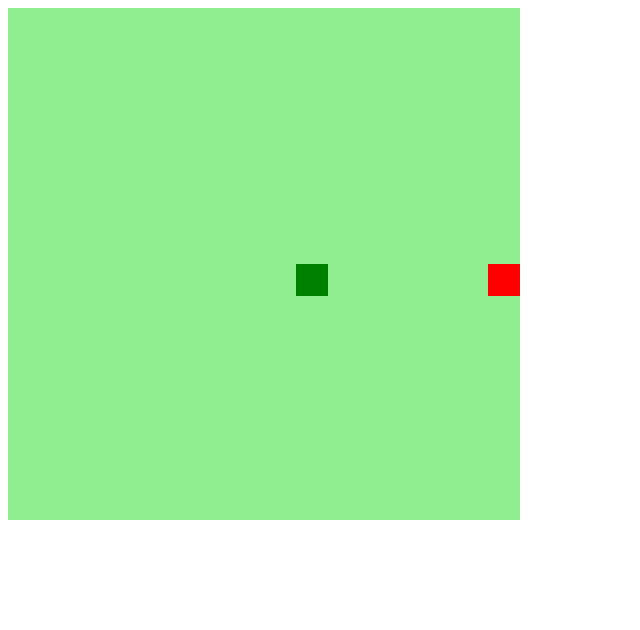
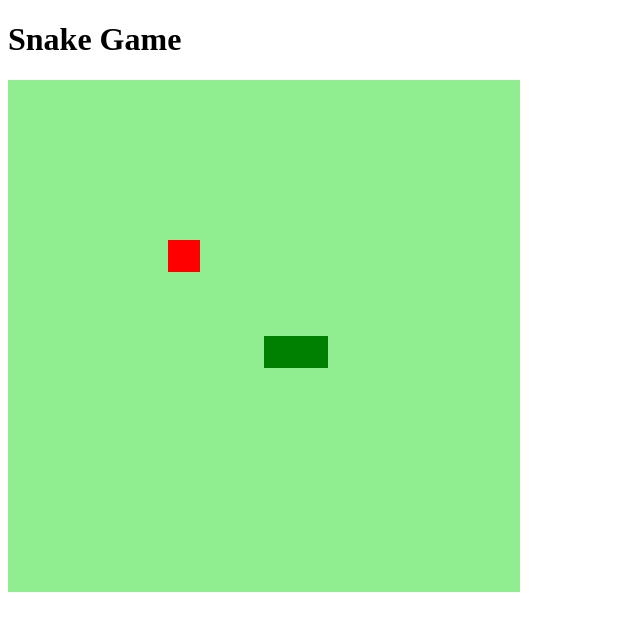
Before and after one commit to davimbastos/snakegame, a plain HTML site: page index.html in a window 1280 px wide. Shown: the whole page, without its empty margins (0-640 px from the left). Drawn offline with Linux system fonts and the light colour scheme.

Commit message:
Adição do game over

```diff
--- a/index.html
+++ b/index.html
@@ -12,6 +12,7 @@
     </head>
 
     <body>
+        <h1>Snake Game</h1>
         <canvas id="snake" width="512" height="512"></canvas>
     </body>
 
--- a/script.js
+++ b/script.js
@@ -53,6 +53,13 @@ function gameStart(){
     if(snake[0].y < 0 && direction == "down")
         snake[0].y = 16 * box;
 
+    for(i = 1; i < snake.length; i++){
+        if(snake[0].x == snake[i].x && snake[0].y == snake[i].y){
+            clearInterval(jogo);
+            alert("Game Over :(");
+        }
+    }
+
 
     criarBG();
     createSnake();
@@ -66,7 +73,14 @@ function gameStart(){
     if(direction == "up"   ) snakeY += box;
     if(direction == "down" ) snakeY -= box;
 
-    snake.pop();
+    if(snakeX != food.x || snakeY != food.y){
+        snake.pop();
+    }
+    else {
+        food.x = Math.floor(Math.random() * 15 + 1) * box,
+        food.y = Math.floor(Math.random() * 15 + 1) * box
+    }
+
 
     let newHead = {
         x: snakeX,
```
